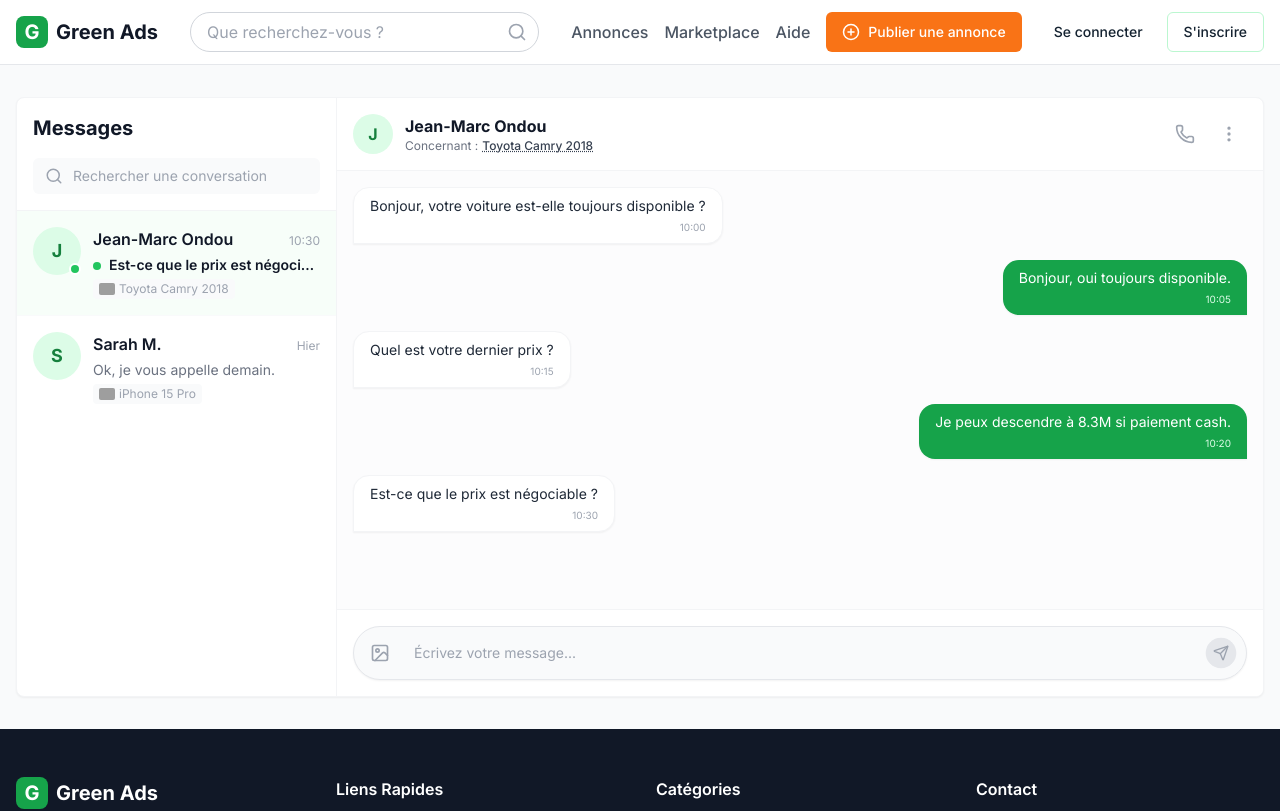
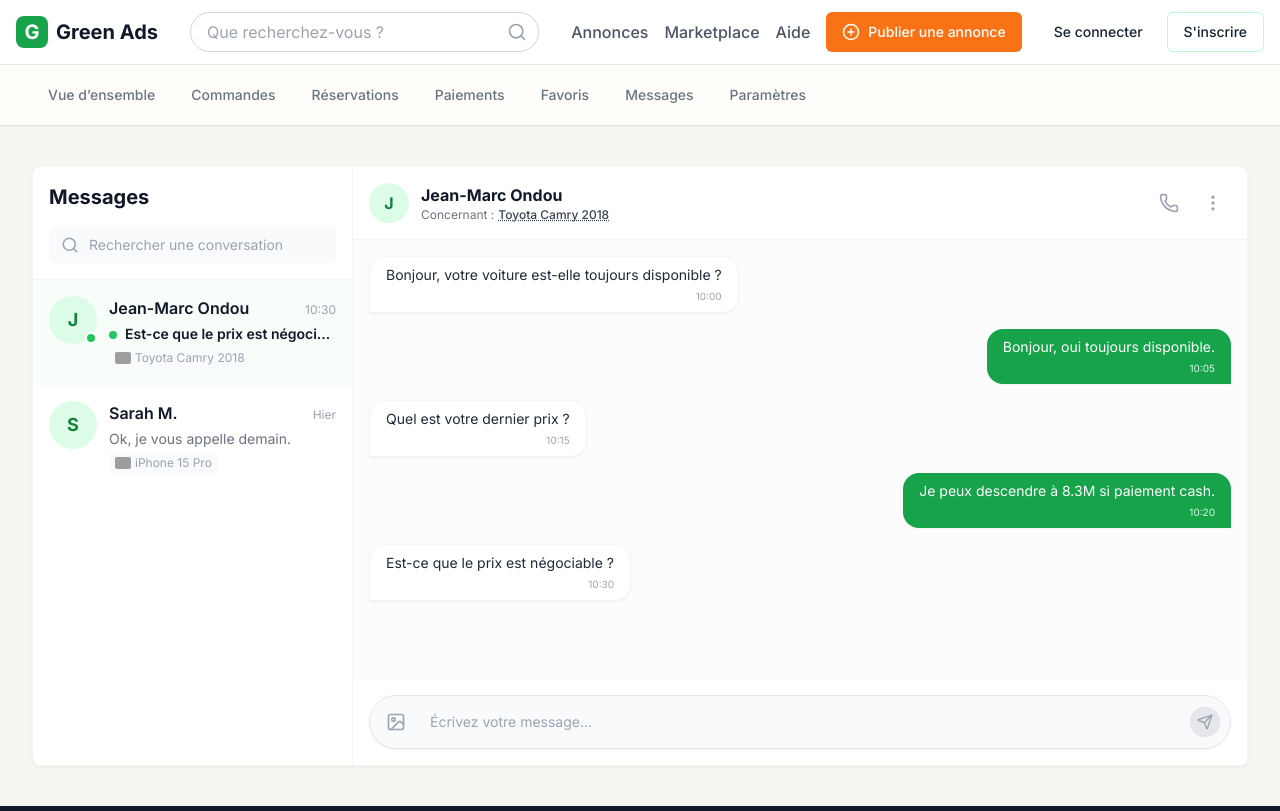
Before and after one commit to Phlmlin/green-ads, a Next.js app: page /messages in a window 1280 px wide. Shown: the top 811 px of the page. Built offline with nearby package versions, Linux system fonts and the light colour scheme; no server answers; grey boxes are pictures that could not be loaded.

Commit message:
Expose protected marketplace navigation

```diff
--- a/app/(protected)/layout.tsx
+++ b/app/(protected)/layout.tsx
@@ -1,5 +1,16 @@
+import Link from 'next/link'
 import { Header } from '@/components/layout/header'
 import { Footer } from '@/components/layout/footer'
+
+const dashboardLinks = [
+    ['Vue d’ensemble', '/tableau-de-bord'],
+    ['Commandes', '/commandes'],
+    ['Réservations', '/reservations'],
+    ['Paiements', '/paiements'],
+    ['Favoris', '/favoris'],
+    ['Messages', '/messages'],
+    ['Paramètres', '/parametres'],
+] as const
 
 export default function ProtectedLayout({
     children,
@@ -7,10 +18,19 @@ export default function ProtectedLayout({
     children: React.ReactNode
 }) {
     return (
-        <div className="flex flex-col min-h-screen">
+        <div className="flex min-h-screen flex-col bg-[#f7f5f0]">
             <Header />
-            <main className="flex-grow bg-gray-50 py-8">
-                <div className="container mx-auto px-4">
+            <div className="border-b border-[#e4e0d8] bg-[#fffdf9]">
+                <nav aria-label="Navigation de votre espace" className="mx-auto flex max-w-7xl gap-1 overflow-x-auto px-5 py-3 sm:px-8">
+                    {dashboardLinks.map(([label, href]) => (
+                        <Link key={href} href={href} className="whitespace-nowrap rounded-full px-4 py-2 text-sm font-medium text-[#687582] transition hover:bg-[#fce5de] hover:text-[#b94431]">
+                            {label}
+                        </Link>
+                    ))}
+                </nav>
+            </div>
+            <main className="flex-grow py-10">
+                <div className="container mx-auto px-5 sm:px-8">
                     {children}
                 </div>
             </main>
```
